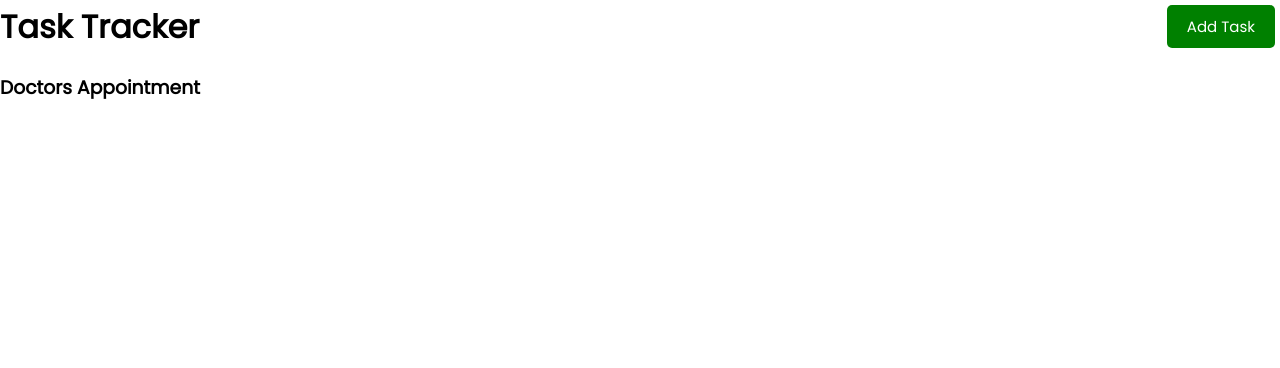
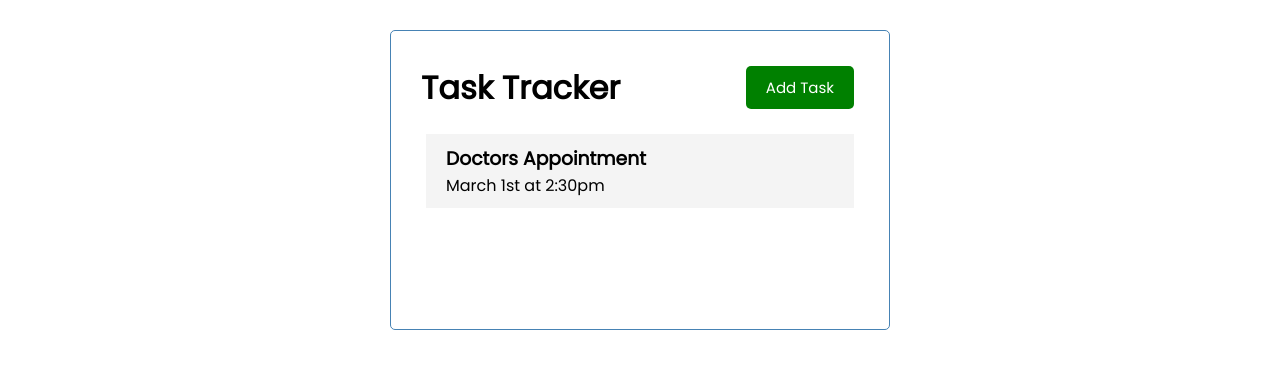
Before and after one commit to lkagan/vue-crash-2021, a Vue app: page / in a window 1280 px wide. Shown: the top 368 px of the page. Built offline with nearby package versions, Linux system fonts and the light colour scheme.

Commit message:
Extract task to own component

```diff
--- a/src/App.vue
+++ b/src/App.vue
@@ -1,6 +1,8 @@
 <template>
-  <Header title="Task Tracker"></Header>
-  <Tasks :tasks="tasks" />
+  <div class="container">
+    <Header title="Task Tracker"></Header>
+    <Tasks :tasks="tasks"/>
+  </div>
 </template>
 
 <script>
--- /dev/null
+++ b/src/components/Task.vue
@@ -0,0 +1,35 @@
+<template>
+  <div class="task">
+    <h3>{{ task.text }}</h3>
+    <p>{{  task.day }}</p>
+  </div>
+</template>
+
+<script>
+export default {
+  name: "Task",
+  props: {
+    task: Object
+  }
+}
+</script>
+
+<style scoped>
+.fas {
+  color: red;
+}
+.task {
+  background: #f4f4f4;
+  margin: 5px;
+  padding: 10px 20px;
+  cursor: pointer;
+}
+.task.reminder {
+  border-left: 5px solid green;
+}
+.task h3 {
+  display: flex;
+  align-items: center;
+  justify-content: space-between;
+}
+</style>
--- a/src/components/Tasks.vue
+++ b/src/components/Tasks.vue
@@ -1,12 +1,15 @@
 <template>
   <div v-for="task in tasks">
-    <h3>{{ task.text }}</h3>
+    <Task :task="task" />
   </div>
 </template>
 
 <script>
+import Task from "@/components/Task.vue";
+
 export default {
   name: "Tasks",
+  components: { Task },
   props: {
     tasks: Array
   }
```
